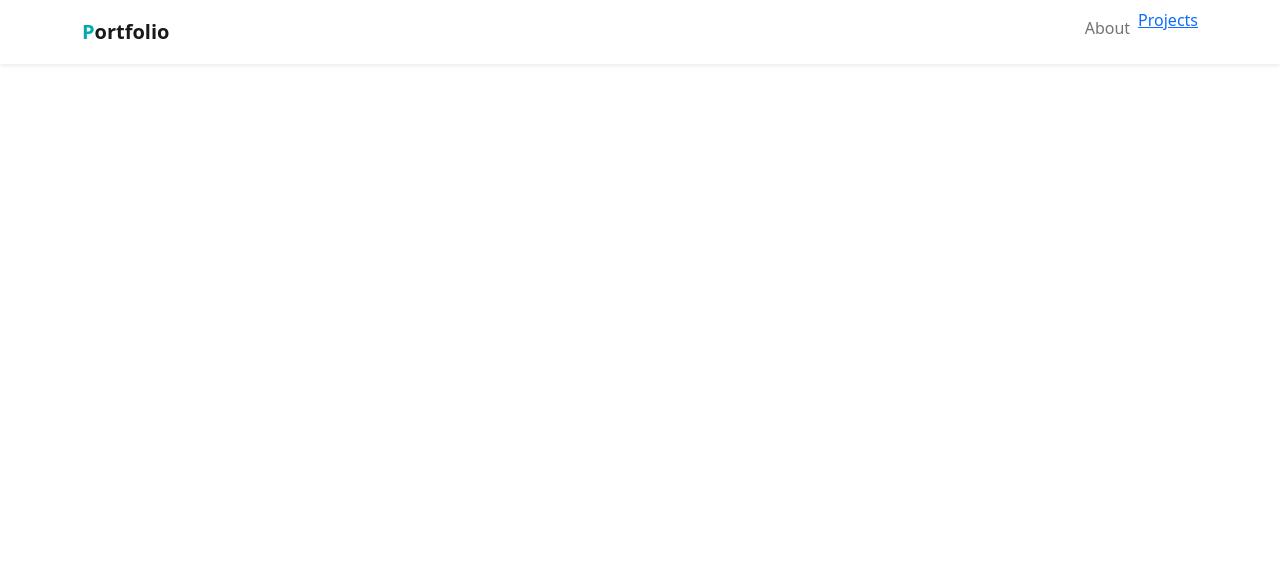
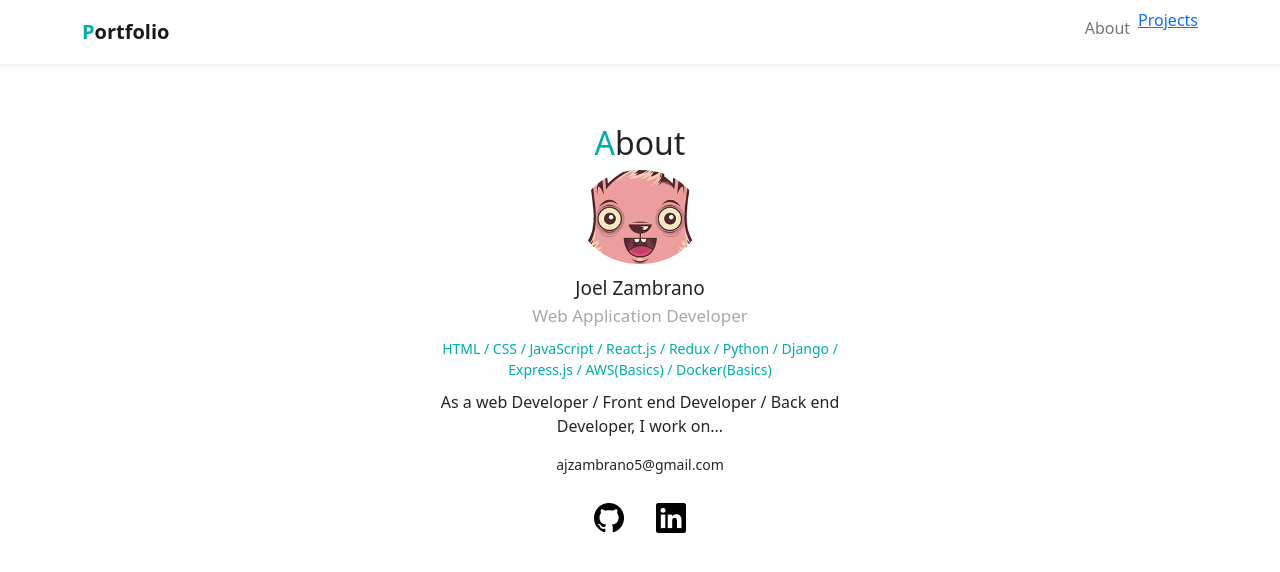
Before and after one commit to dljou/Portfolio, a plain HTML site: page index.html in a window 1280 px wide. Drawn offline with nearby package versions, Linux system fonts and the light colour scheme.

Commit message:
added the about section, also some design

```diff
--- a/index.html
+++ b/index.html
@@ -3,6 +3,7 @@
 <head>
     <meta charset="UTF-8">
     <meta http-equiv="X-UA-Compatible" content="IE=edge">
+    <link rel="stylesheet" href="https://cdn.jsdelivr.net/npm/bootstrap-icons@1.9.1/font/bootstrap-icons.css">
     <link rel="icon" type="image/png" href="img/preview.png">
     <link rel="stylesheet" href="style.css">
     <link href="https://cdn.jsdelivr.net/npm/bootstrap@5.2.2/dist/css/bootstrap.min.css" rel="stylesheet" integrity="sha384-Zenh87qX5JnK2Jl0vWa8Ck2rdkQ2Bzep5IDxbcnCeuOxjzrPF/et3URy9Bv1WTRi" crossorigin="anonymous">
@@ -31,6 +32,24 @@
         </div>
       </nav>
 
+    <div id="about">
+        <h2><span class="font-primary">A</span>bout</h2>
+        <img src="img/Pic.png">
+        <div class="name">Joel Zambrano</div>
+        <div class="vocation">Web Application Developer</div>
+        <div class="skills">HTML / CSS / JavaScript / React.js / Redux / Python / Django / Express.js / AWS(Basics) / Docker(Basics)</div>
+        <p>
+            As  a web Developer / Front end Developer / Back end Developer, I work on...
+        </p>
+        <div class="email">ajzambrano5@gmail.com</div>
+        <div class="icons">
+            <a href="https://github.com/dljou"><i class="bi bi-github"></i></a>
+            <a href="https://www.linkedin.com/in/joel-zambrano-491192256/"><i class="bi bi-linkedin ms-4"></i></a>
+
+        </div>
+
+    </div>
+
     <script src="https://cdn.jsdelivr.net/npm/bootstrap@5.2.2/dist/js/bootstrap.bundle.min.js" integrity="sha384-OERcA2EqjJCMA+/3y+gxIOqMEjwtxJY7qPCqsdltbNJuaOe923+mo//f6V8Qbsw3" crossorigin="anonymous"></script>
 </body>
 </html>
--- a/style.css
+++ b/style.css
@@ -16,3 +16,51 @@ body{
     font-size: 20px;
     font-weight: bold;
 }
+
+/***********
+
+ABOUT
+
+*************/
+
+#about{
+    margin: 60px auto;
+    max-width: 400px;
+    text-align: center;
+}
+
+#about img{
+    border-radius: 50%;
+    width: 120px;
+    margin-bottom: 10px;
+}
+
+#about .name{
+    font-size: 19px;
+}
+
+#about .vocation{
+    font-size: 17px;
+    color: #A8A8AB;
+    margin-bottom: 10px;
+}
+
+#about .skills{
+    font-size: 14px;
+    color: #00ABAE;
+    margin-bottom: 10px;
+}
+
+#about .email{
+    margin-top: 14px;
+    font-size: 14px;
+}
+
+#about .icons{
+    margin-top: 20px;
+    font-size: 30px;
+}
+
+#about .icons a{
+    color: #000;
+}
```
Also changed, not shown: img/Pic.png (added).
